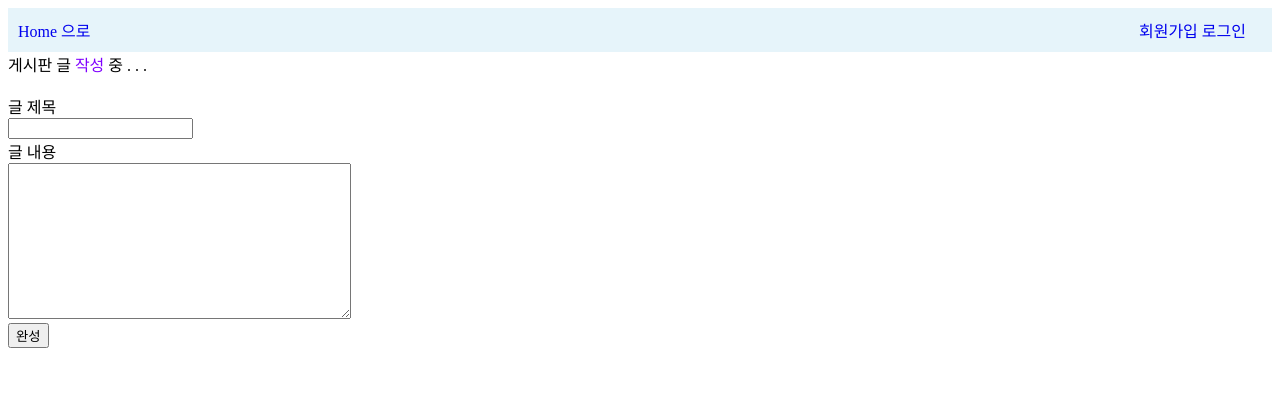
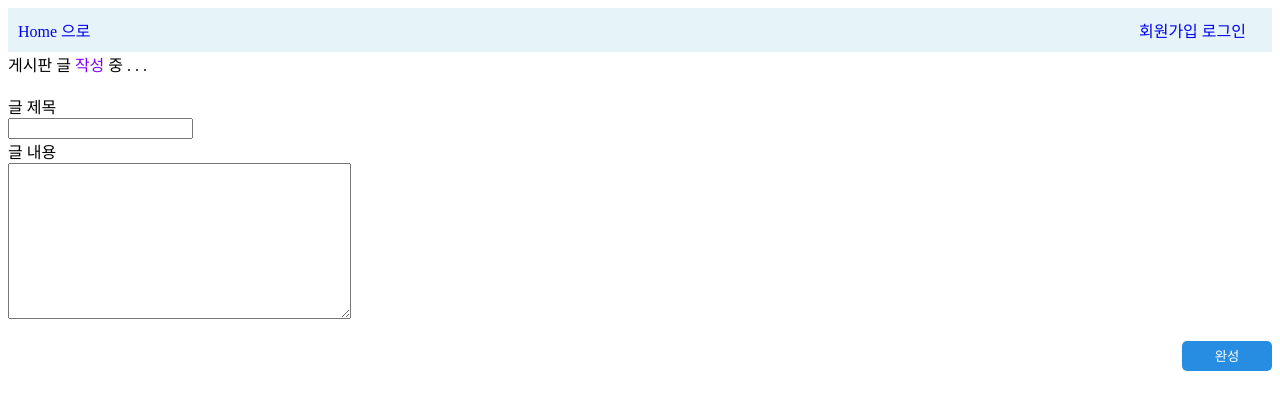
Before and after one commit to kitty-700/General_Web_Site, a Django app: page /app_board/write/ in a window 1280 px wide. Shown: the top 410 px of the page. Run offline with Django 3.2, Linux system fonts and the light colour scheme; some libraries are stand-ins or nearby versions.

Commit message:
(uiux) 일반적인 버튼 모양을 전체 페이지에 적용

```diff
--- a/GPWS/app_board/templates/app_board/base.html
+++ b/GPWS/app_board/templates/app_board/base.html
@@ -21,6 +21,17 @@
     }
     a {
       text-decoration: none;
+    }
+    button{
+        width: 90px;
+        height: 30px;
+        background-color: #278de3;
+        text-align: center;
+        line-height: 30px;
+        border: none;
+        color: white;
+        border-radius: 5px;
+        margin-left: 10px;
     }
     </style>
 </head>
--- a/GPWS/app_board/templates/app_board/update_article.html
+++ b/GPWS/app_board/templates/app_board/update_article.html
@@ -18,8 +18,11 @@
     {% if error %}
         {{ error }}
     {% endif %}
-    <button type="submit">수정</button>
+    <br>
+    <button type="submit" style="float:right;">수정</button>
 </form>
+<br>
+<br>
 
 <script>
     ClassicEditor
--- a/GPWS/app_board/templates/app_board/write_article.html
+++ b/GPWS/app_board/templates/app_board/write_article.html
@@ -18,8 +18,11 @@
     {% if error %}
         {{ error }}
     {% endif %}
-    <button type="submit">완성</button>
+    <br>
+    <button type="submit" style="float:right">완성</button>
 </form>
+<br>
+<br>
 
 <script>
     ClassicEditor
```
